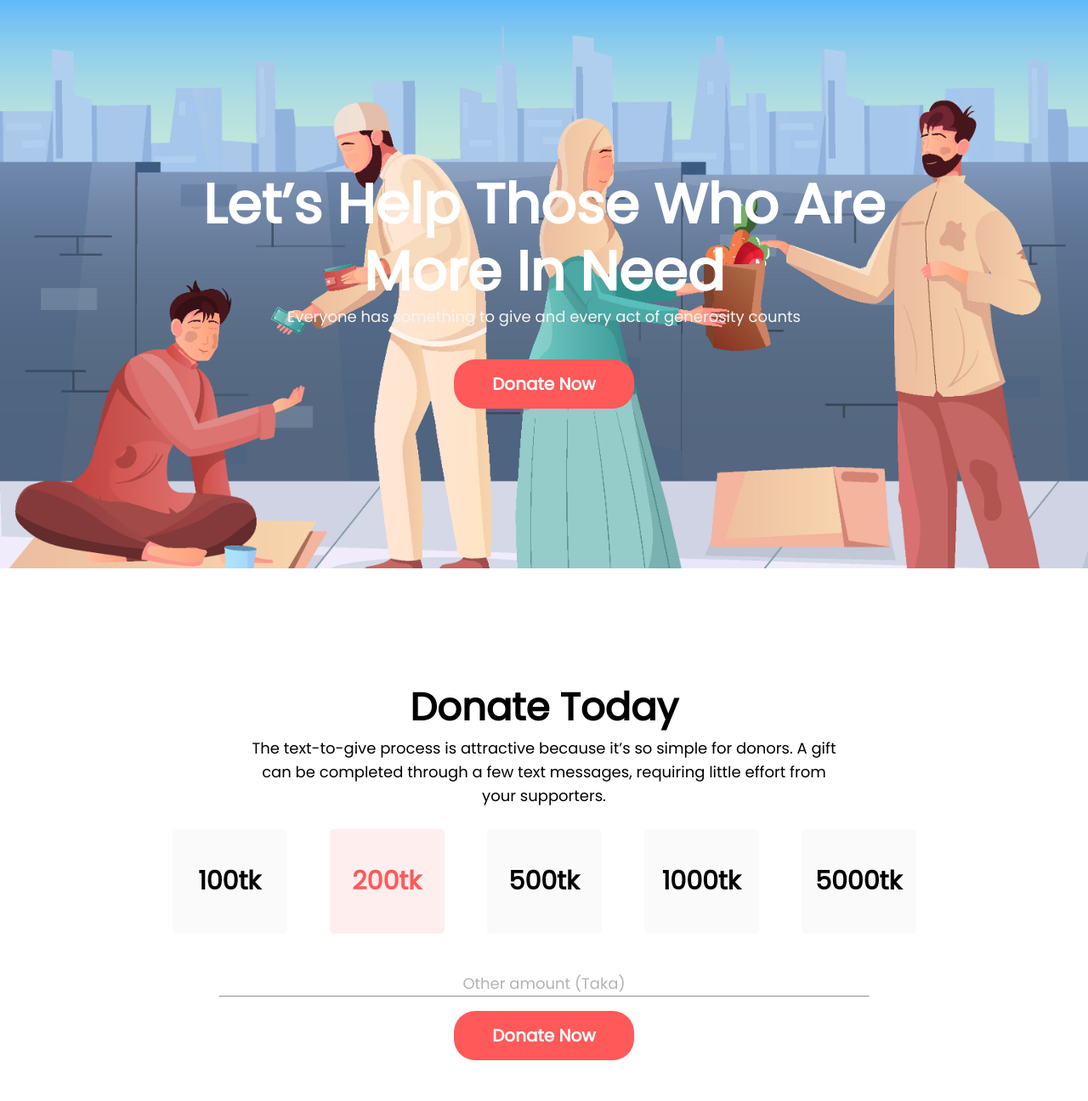
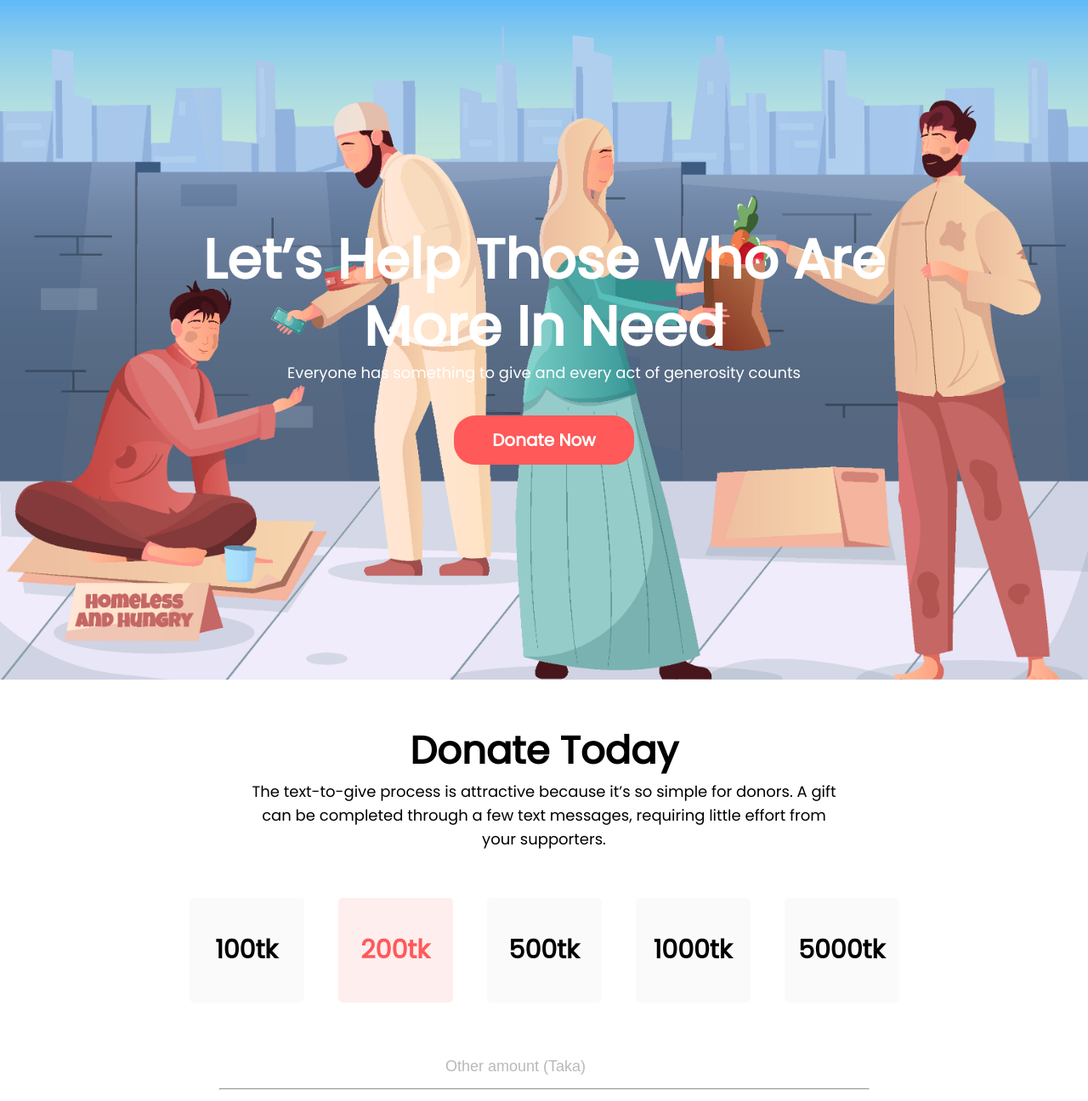
Before and after one commit to connectriaj/donate-today, a plain HTML site: page index.html in a window 1280 px wide. Shown: the top 1296 px of the page at 85% size. Drawn offline with Linux system fonts and the light colour scheme.

Commit message:
final commit v2

```diff
--- a/css/style.css
+++ b/css/style.css
@@ -37,21 +37,22 @@ p{
     line-height: 28px;
 }
 .banner-paragraph{
-    color: whitesmoke;
+    color: #ffffff;
     font-size: 18px;
     margin-bottom: 50px;
 }
 .top-banner{
     background-image: url(../images/top-banner/banner-image.jpg);
+    /* opacity: 0.5; */
     background-repeat: no-repeat;
     background-size: cover;
     position: inherit;
     width: 100%;
-    height: 669px;
+    height: 800px;
     left: 0px;
     top: 0px;
     display: flex;
-    margin-bottom: 130px;
+    margin-bottom: 50px;
 }
 .banner-details{
     text-align: center;
@@ -85,7 +86,7 @@ p{
     display: flex;
     align-items: center;
     justify-content: center;
-    margin: 25px;
+    margin: 55px 20px 30px 20px;
 }
 #amount-color{
 background: #FFEEEE;
@@ -100,8 +101,12 @@ color: #FF5959;
     margin-top: 20px;
     margin-bottom: 30px;
 }
-.other-amount p{
+.other-amount input{
     color: #B3B3B3;
+    font-size: 18px;
+    border: none;
+    opacity: 0.5;
+    padding: 15px 40px;
 }
 .amount-donation{
     text-align: center;
@@ -184,7 +189,7 @@ footer{
     width: 100%;
     height: 177px;
     text-align: center;
-    background-color: black;
+    background-color: #1E1E1E;;
     margin-top: 130px;
     padding-top: 10px;
 }
--- a/index.html
+++ b/index.html
@@ -42,7 +42,7 @@
             </div>
         </div>
         <div class="other-amount">
-            <p>Other amount (Taka)</p>
+            <input type="text" placeholder="Other amount (Taka)">
             <hr>
         </div>
         <div class="amount-donation">
```
